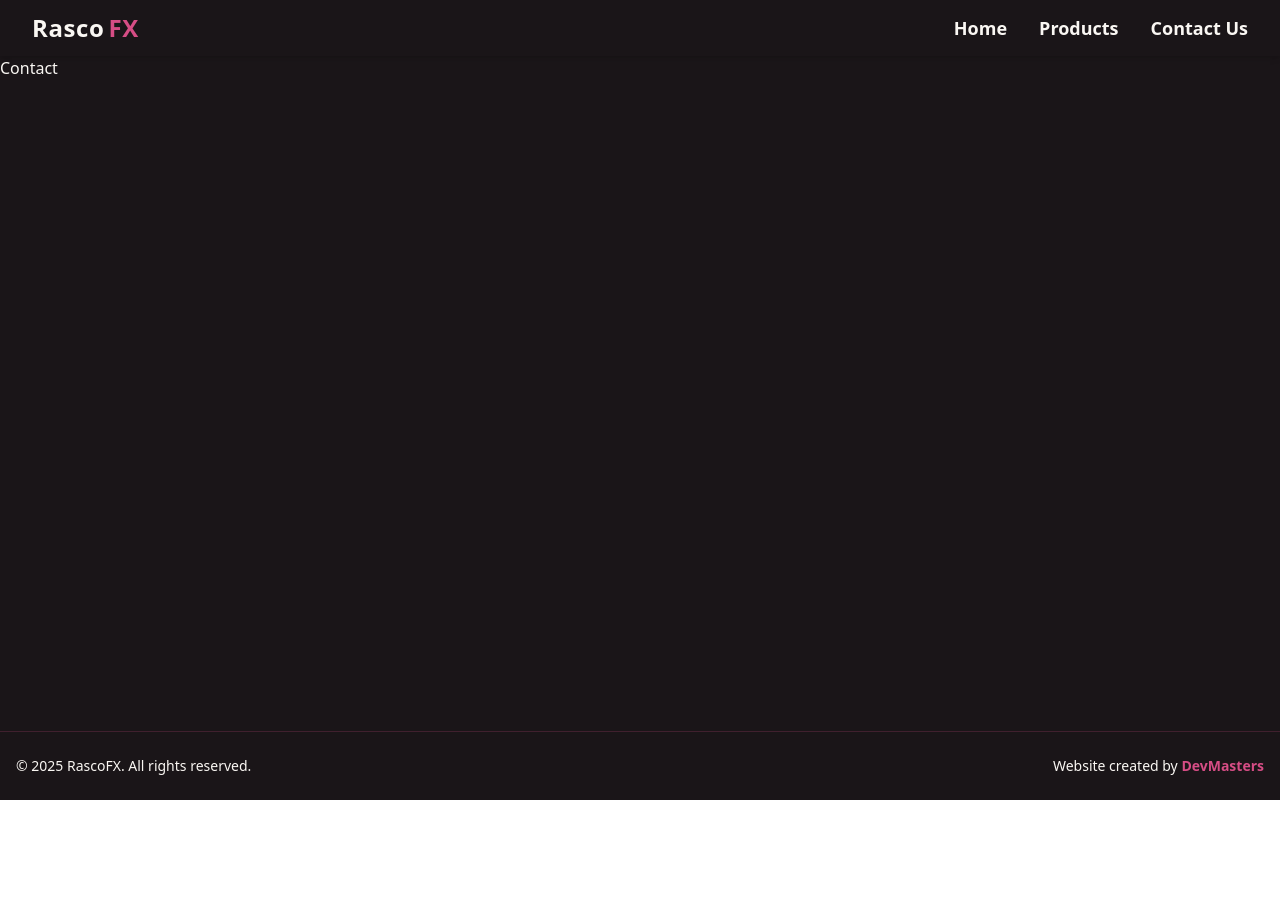
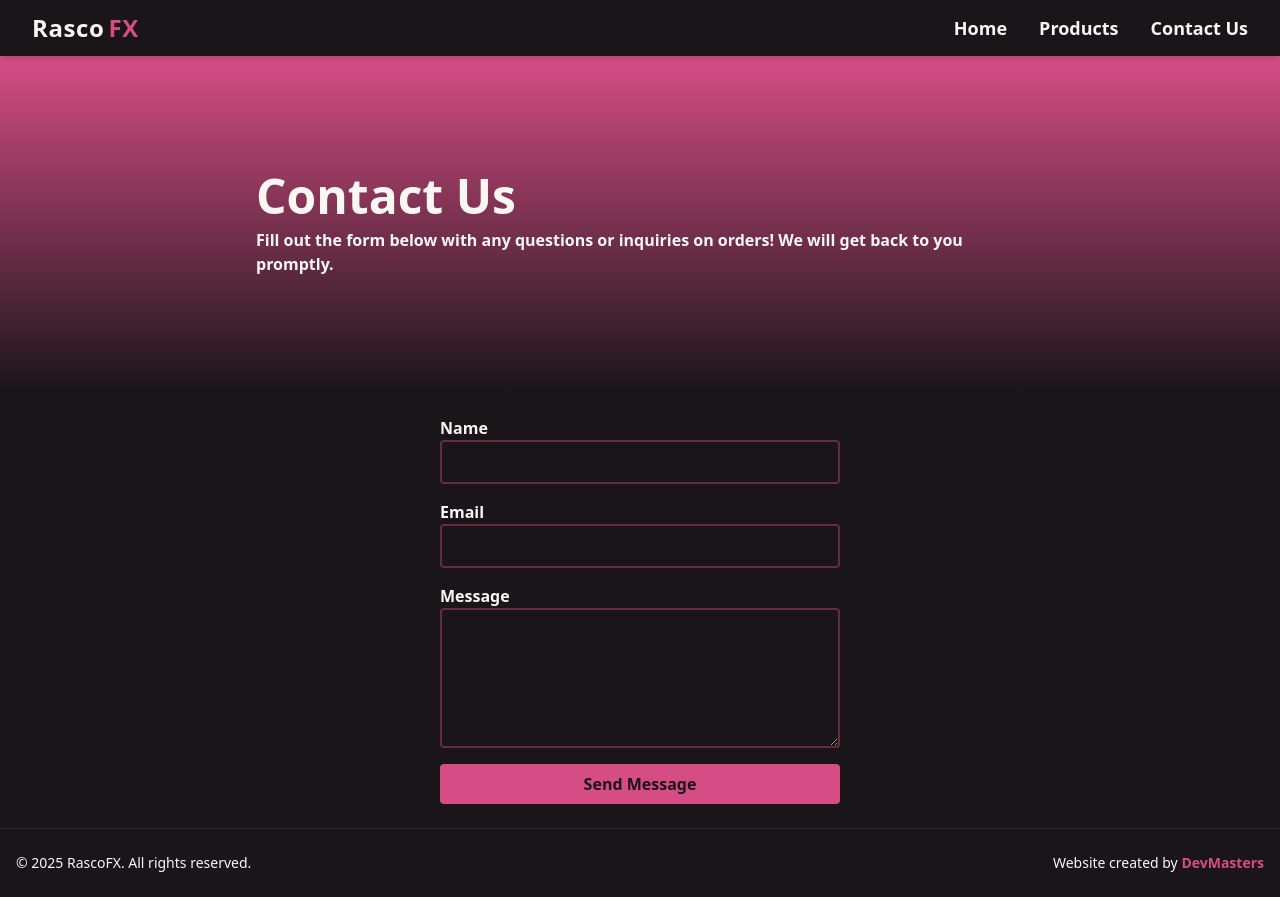
Before and after one commit to NMasters52/fireworks, a React (Vite) app: page /contact in a window 1280 px wide. Before the commit the page ends 800 px from the top, so only its background shows below. Built offline with nearby package versions, Linux system fonts and the light colour scheme.

Commit message:
contact page is working

```diff
--- /dev/null
+++ b/src/components/ContactForm.jsx
@@ -0,0 +1,56 @@
+import { useState } from "react";
+
+const ContactForm = () => {
+  const [formIsSubmitted, setFormIsSubmitted] = useState(false);
+  return formIsSubmitted ? (
+    <p className="text-center text-pink text-lg font-semibold">
+      Success! Your message has been sent.
+    </p>
+  ) : (
+    <form
+      action="https://formspree.io/f/xanrgbkq" // your endpoint here
+      method="POST"
+      className="max-w-md mx-auto flex flex-col gap-4 bg-background text-text p-6 rounded-md"
+    >
+      <label className="flex flex-col text-md font-semibold">
+        Name
+        <input
+          type="text"
+          name="name"
+          required
+          className="p-2 rounded bg-background border-2 border-pink/40"
+        />
+      </label>
+
+      <label className="flex flex-col text-md font-semibold">
+        Email
+        <input
+          type="email"
+          name="email"
+          required
+          className="p-2 rounded bg-background border-2 border-pink/40"
+        />
+      </label>
+
+      <label className="flex flex-col text-md font-semibold">
+        Message
+        <textarea
+          name="message"
+          required
+          rows="5"
+          className="p-2 rounded bg-background border-2 border-pink/40"
+        ></textarea>
+      </label>
+
+      <button
+        type="submit"
+        onSubmit={(prev) => setFormIsSubmitted(!prev)}
+        className="bg-pink text-background font-semibold py-2 px-4 rounded hover:bg-pink/80 transition-al cursor-pointer"
+      >
+        Send Message
+      </button>
+    </form>
+  );
+};
+
+export default ContactForm;
--- /dev/null
+++ b/src/components/PageHeader.jsx
@@ -0,0 +1,14 @@
+import React from "react";
+
+const PageHeader = ({ title, content }) => {
+  return (
+    <div className="bg-linear-to-b from-pink to-bg h-84 w-full p-6 flex justify-center">
+      <div className="m-auto max-w-3xl flex flex-col space-y-2">
+        <h1 className="text-5xl font-bold">{title}</h1>
+        <p className="text-md font-semibold">{content}</p>
+      </div>
+    </div>
+  );
+};
+
+export default PageHeader;
--- a/src/pages/Contact.jsx
+++ b/src/pages/Contact.jsx
@@ -1,7 +1,17 @@
-import React from "react";
+import PageHeader from "../components/PageHeader";
+import ContactForm from "../components/ContactForm";
 
 const Contact = () => {
-  return <div>Contact</div>;
+  return (
+    <div>
+      <PageHeader
+        title="Contact Us"
+        content="Fill out the form below with any questions or inquiries on orders! We will get back to you promptly."
+      />
+      <ContactForm />
+      {/* waiting on chris' email */}
+    </div>
+  );
 };
 
 export default Contact;
--- a/src/pages/Products.jsx
+++ b/src/pages/Products.jsx
@@ -1,7 +1,17 @@
 import React from "react";
+import PageHeader from "../components/PageHeader";
 
 const Products = () => {
-  return <div>Products</div>;
+  return (
+    <>
+      <PageHeader
+        title="Products"
+        content="See below for a range of products we provide. If you're looking for
+          something specific use the filters to find the items you want."
+      />
+      <div className="max-w-3xl flex flex-col justify-center align-center"></div>
+    </>
+  );
 };
 
 export default Products;
```
